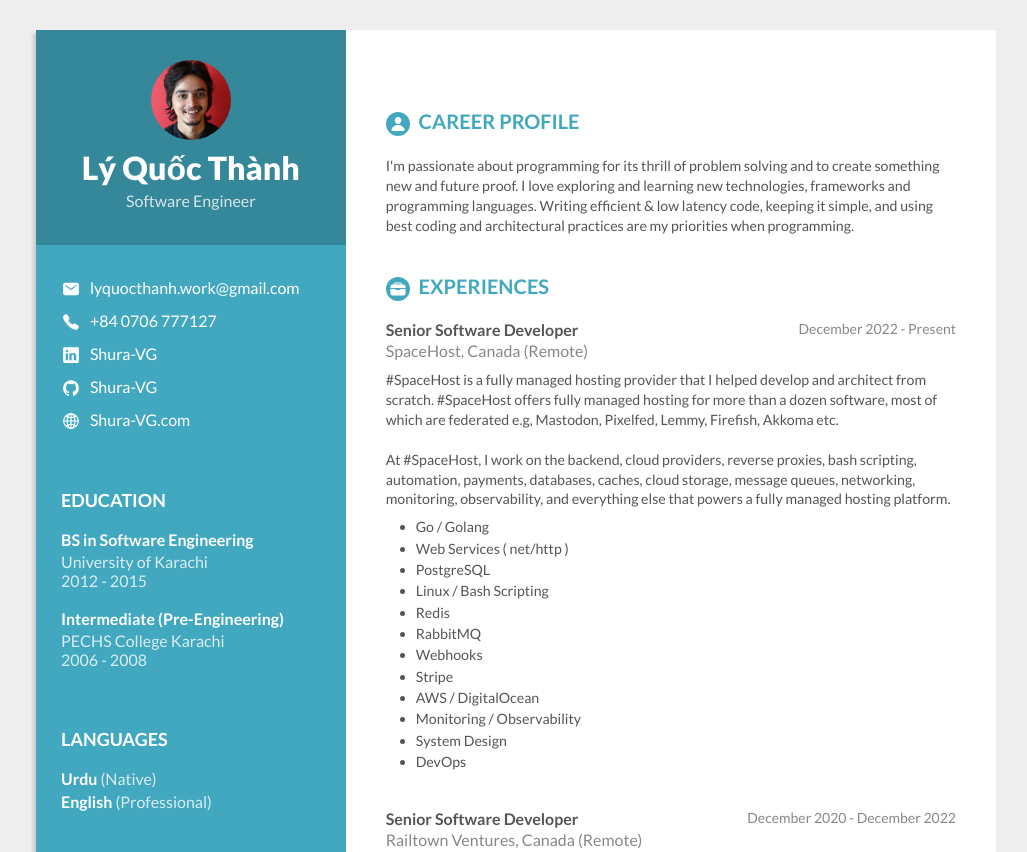
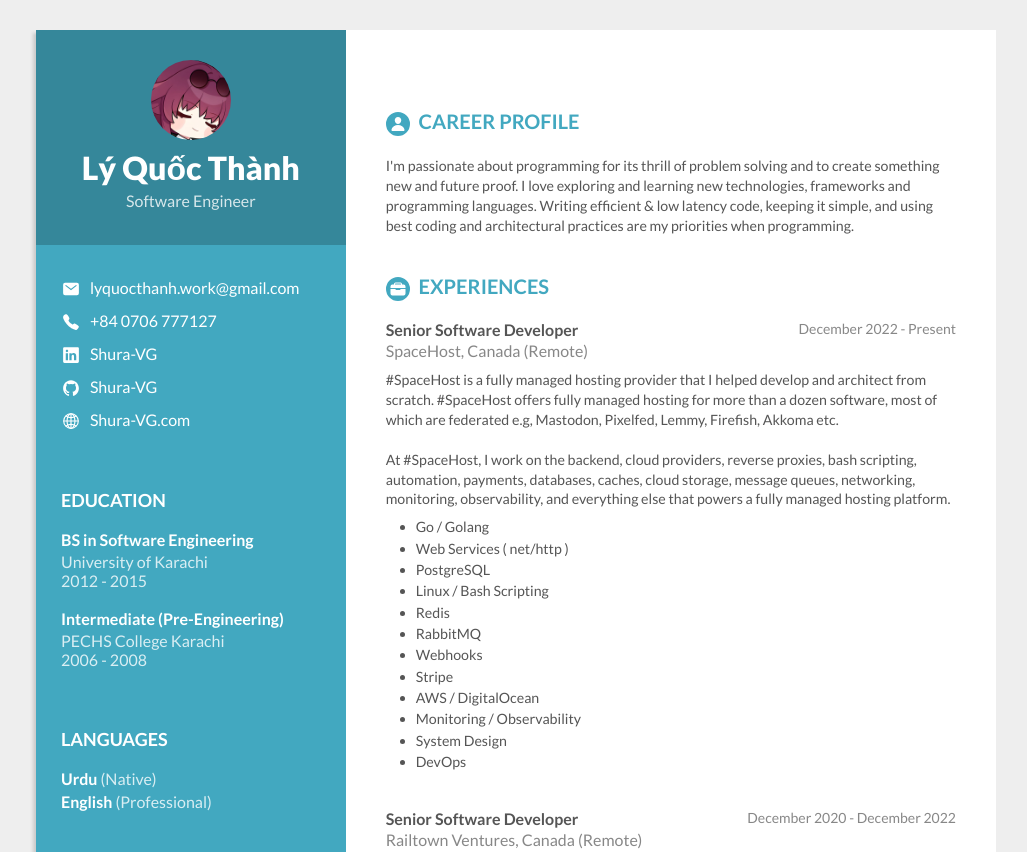
Before and after one commit to Shura-VG/Shura-VG.github.io, a plain HTML site: page index.html in a window 1280 px wide. Shown: the top 852 px of the page, without its empty margins (124-1151 px from the left). Drawn offline with nearby package versions, Linux system fonts and the light colour scheme.

Commit message:
Update index.html

```diff
--- a/index.html
+++ b/index.html
@@ -23,7 +23,7 @@
 
             <div class="col span-1-of-3 personal">
                 <div class="personal-header">
-                    <img src="resources/img/profile_pic.jpg" alt="Profile picture">
+                    <img src="resources/img/kafka.jpg" alt="Profile picture">
                     <h1>Lý Quốc Thành</h1>
                     <p>Software Engineer</p>
                 </div>
```
